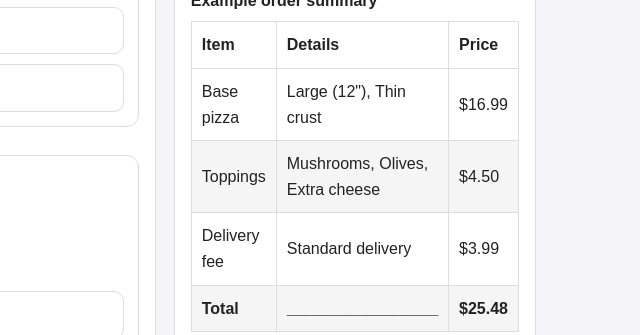
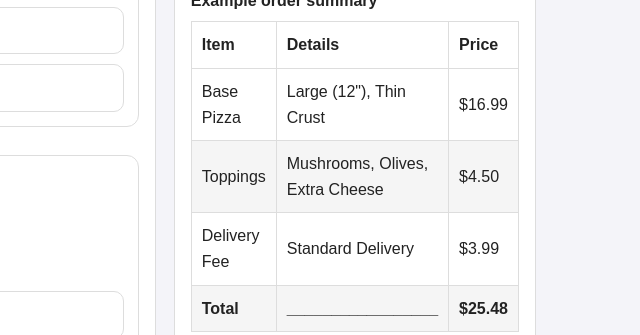
Before and after one commit to Jamster187/cmpt-315-lab3, a plain HTML site: page index.html in a window 1280 px wide. Shown: the part 261-596 px from the top of the page, 629-1269 px from the left. Drawn offline with Linux system fonts and the light colour scheme.

```diff
--- a/index.html
+++ b/index.html
@@ -99,18 +99,18 @@
         </thead>
         <tbody>
           <tr>
-            <td>Base pizza</td>
-            <td>Large (12&quot;), Thin crust</td>
+            <td>Base Pizza</td>
+            <td>Large (12&quot;), Thin Crust</td>
             <td>$16.99</td>
           </tr>
           <tr>
             <td>Toppings</td>
-            <td>Mushrooms, Olives, Extra cheese</td>
+            <td>Mushrooms, Olives, Extra Cheese</td>
             <td>$4.50</td>
           </tr>
           <tr>
-            <td>Delivery fee</td>
-            <td>Standard delivery</td>
+            <td>Delivery Fee</td>
+            <td>Standard Delivery</td>
             <td>$3.99</td>
           </tr>
           <tr class="total-row">
```
